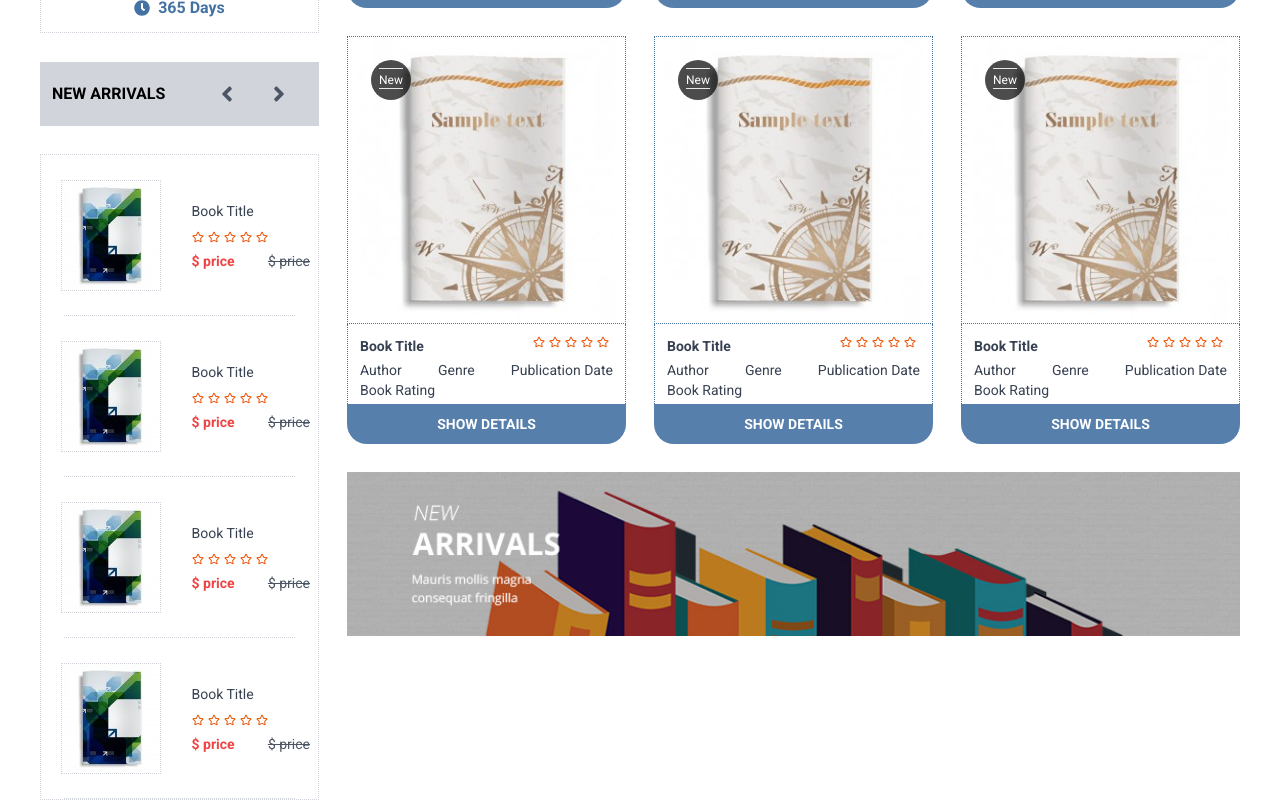
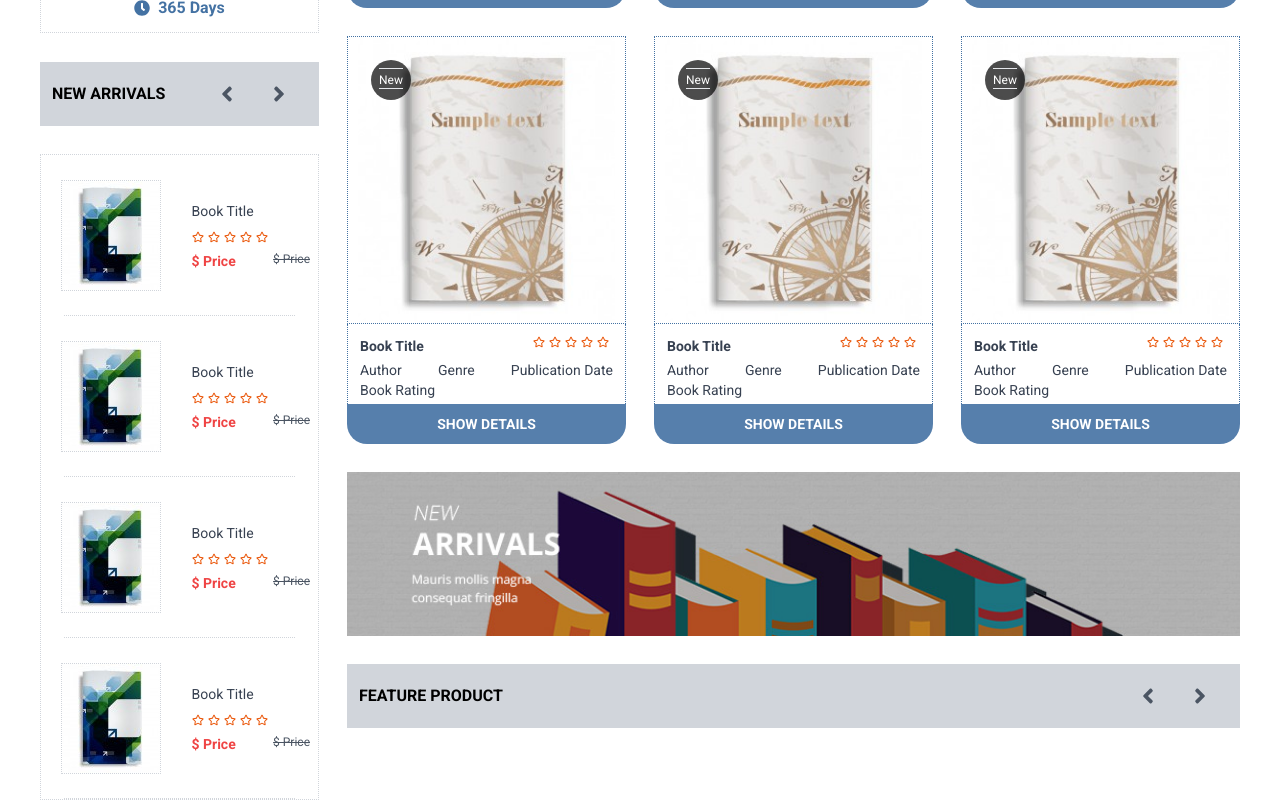
Before and after one commit to Sumon092/boi_ghor_client, a React (Vite) app: page / in a window 1280 px wide. Shown: the part 1240-2040 px from the top of the page. Built offline with nearby package versions, Linux system fonts and the light colour scheme.

Commit message:
pagination section for feature product added

```diff
--- a/src/components/Deals.tsx
+++ b/src/components/Deals.tsx
@@ -52,6 +52,19 @@ const Deals = () => {
           <BestSeller />
         </div>
         <NewArrivalBanner />
+        <div className="bg-gray-300 p-3 font-bold flex justify-between items-center mt-7">
+          <div className="hover:text-[#4472a3] cursor-pointer">
+            <h2>FEATURE PRODUCT</h2>
+          </div>
+          <div className="p-0 m-0">
+            <Button size="sm">
+              <FaAngleLeft className="text-2xl text-gray-600 hover:text-[#4472a3]" />
+            </Button>
+            <Button>
+              <FaAngleRight className="text-2xl text-gray-600 hover:text-[#4472a3]" />
+            </Button>
+          </div>
+        </div>
       </div>
     </div>
   );
--- a/src/components/NewArrivalCard.tsx
+++ b/src/components/NewArrivalCard.tsx
@@ -24,10 +24,10 @@ const NewArrivalCard = () => {
             </span>
             <div className="flex justify-between">
               <span className="text-red-500 font-semibold text-sm">
-                $ price
+                $ Price
               </span>
-              <span className="text-sm text-gray-600">
-                <del>$ price</del>
+              <span className="text-xs text-gray-600">
+                <del>$ Price</del>
               </span>
             </div>
           </div>
```
